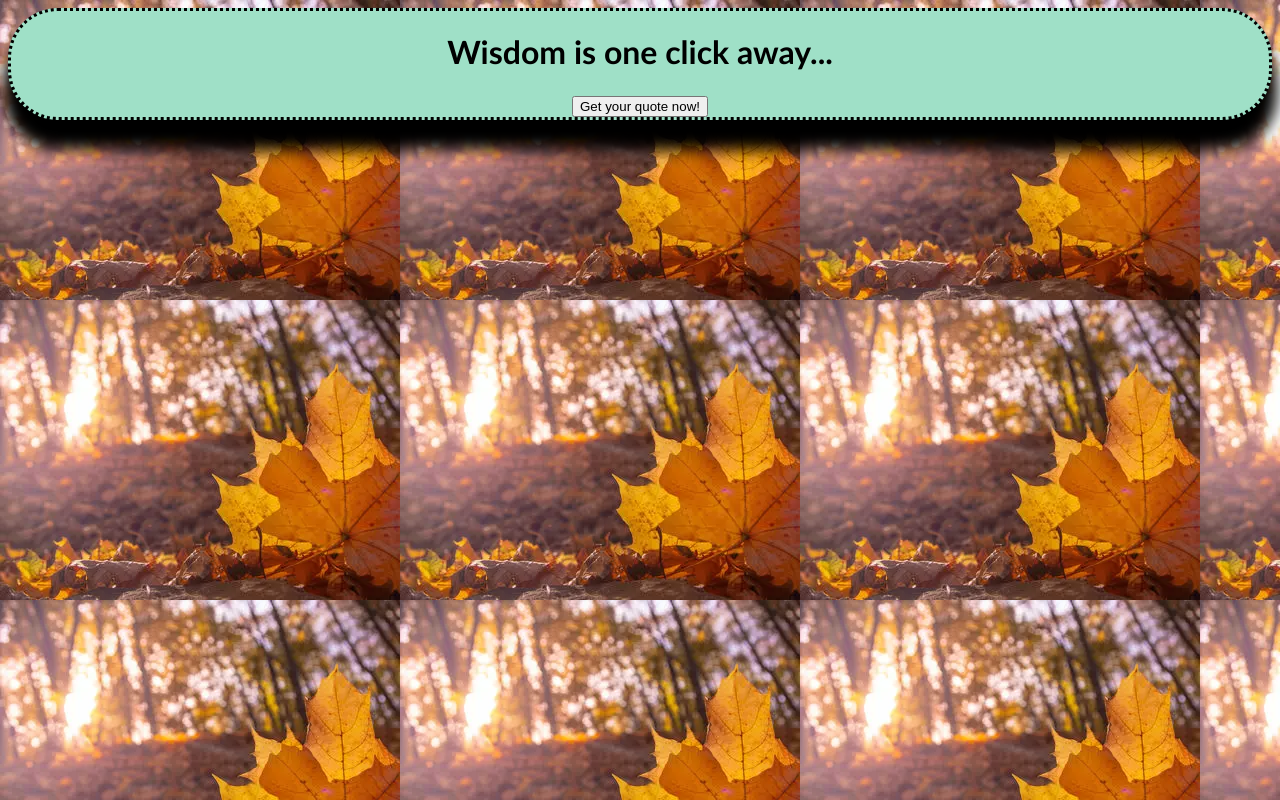
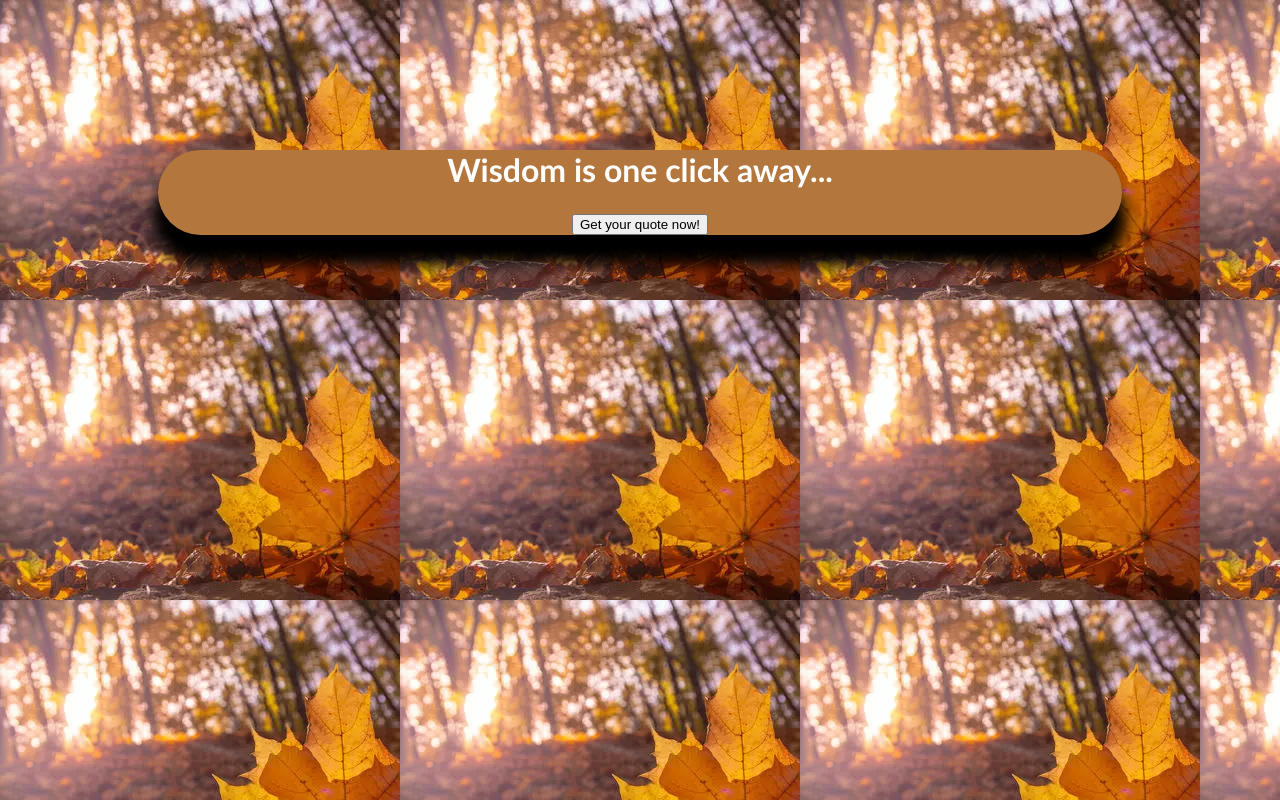
Before and after one commit to chrisramirez461/random_quote_generator, a plain HTML site: page index.html in a window 1280 px wide. Drawn offline with Linux system fonts and the light colour scheme.

Commit message:
added more style

```diff
--- a/styles.css
+++ b/styles.css
@@ -3,10 +3,12 @@ body {
 }
 
 main {
-    background-color: rgb(159, 224, 199);
-    top: 50%;
+    position: sticky;
+    margin: 150px;
+    border: 100px;
     border-radius: 50px;
-    border-style: dotted;
+    padding: 150px, 150px;
+    background-color: rgb(179, 119, 62);
     -webkit-box-shadow: 0px 7px 15px 5px #000000;
     box-shadow: 0px 25px 15px 5px #000000;
 }
@@ -14,17 +16,20 @@ main {
 h1 {
     font-family: 'Trebuchet MS', 'Lucida Sans Unicode', 'Lucida Grande', 'Lucida Sans', Arial, sans-serif;
     text-align: center;
+    color: white
 }
 
 #text {
     font-family: 'Trebuchet MS', 'Lucida Sans Unicode', 'Lucida Grande', 'Lucida Sans', Arial, sans-serif;
     font-size: x-large;
     text-align: center;
+    color: white
    }
 
 #author {
     text-align: center;
     font-family: 'Trebuchet MS', 'Lucida Sans Unicode', 'Lucida Grande', 'Lucida Sans', Arial, sans-serif;
+    color: white
 }
 
 .center {
```
Also changed, not shown: index.html (+2 -0 lines).
